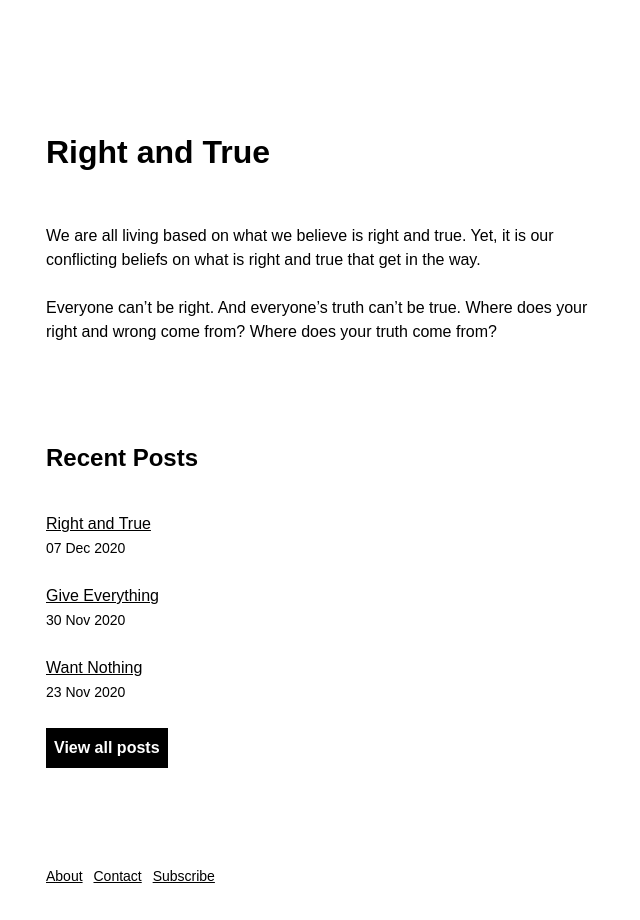
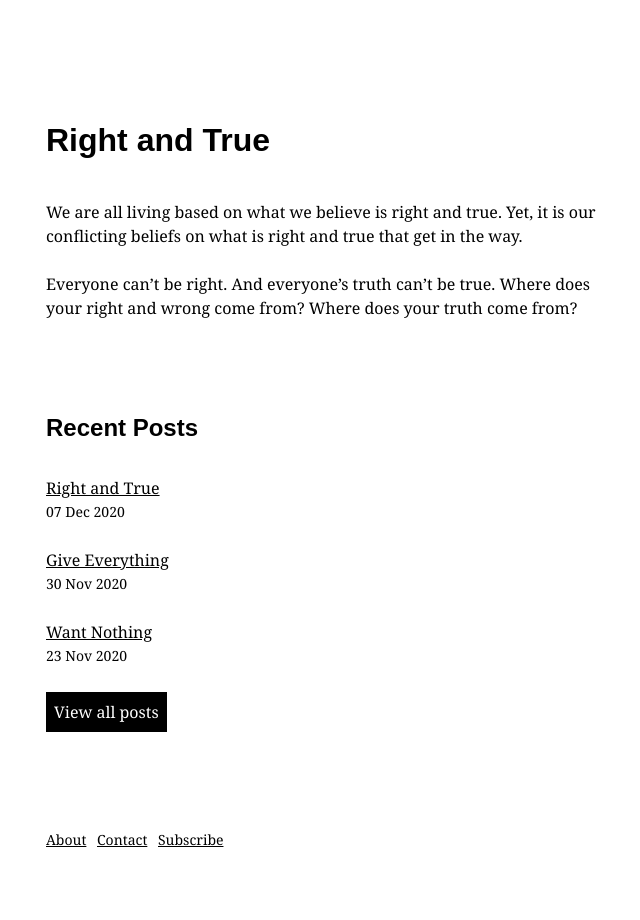
Before and after one commit to michaelaliotti/michaelaliotti.github.io, a Jekyll site: the page built from index.html, in a window 1280 px wide. Shown: the whole page, without its empty margins (306-946 px from the left). Built offline with Jekyll 4.4.1, drawn with Linux system fonts in a browser that asks for light colours.

Commit message:
Updated styles.

```diff
--- a/assets/css/styles.css
+++ b/assets/css/styles.css
@@ -1,7 +1,7 @@
 body {
 	background-color: white;
 	color: black;
-	font-family: Arial, sans-serif;
+	font-family: Georgia, serif;
 	font-size: 100%;
 	line-height: 1.5em;
 	margin: 0 auto;
@@ -18,14 +18,13 @@ a.button {
 	background-color: black;
 	color: white;
 	display: inline-block;
-	font-weight: bold;
 	margin: 0;
 	padding: 0.5em;
 	text-decoration: none;
 }
 
-h1, h2, p {
-	line-height: 1.5em;
+h1, h2 {
+	font-family: Arial, sans-serif;
 	margin: 1.5em 0;
 	padding: 0;
 }
@@ -38,12 +37,17 @@ h2 {
 	font-size: 1.5em;
 }
 
+p {
+	margin: 1.5em 0;
+	padding: 0;
+}
+
 ol, ul {
 	margin: 0 0 0 2em;
 	padding: 0;
 }
 
-article, main {
+main, article {
 	margin: 6em 0;
 	padding: 0;
 }
@@ -55,13 +59,15 @@ main nav ul {
 }
 
 main nav li {
-	display: list-item;
 	margin: 1.5em 0;
 	padding: 0;
 }
 
+footer {
+	font-size: 0.875em;
+}
+
 footer nav ul {
-	font-size: 0.875em;
 	margin: 0;
 	padding: 0;
 }
@@ -80,6 +86,7 @@ time {
 input {
 	border: 1px solid black;
 	border-radius: 0;
+	font-family: Georgia, serif;
 	font-size: 1em;
 	line-height: 1.5em;
 	margin: 0;
@@ -100,7 +107,6 @@ input[type="submit"] {
 	border: none;
 	color: white;
 	cursor: pointer;
-	font-weight: bold;
 }
 
 ::placeholder {
```
